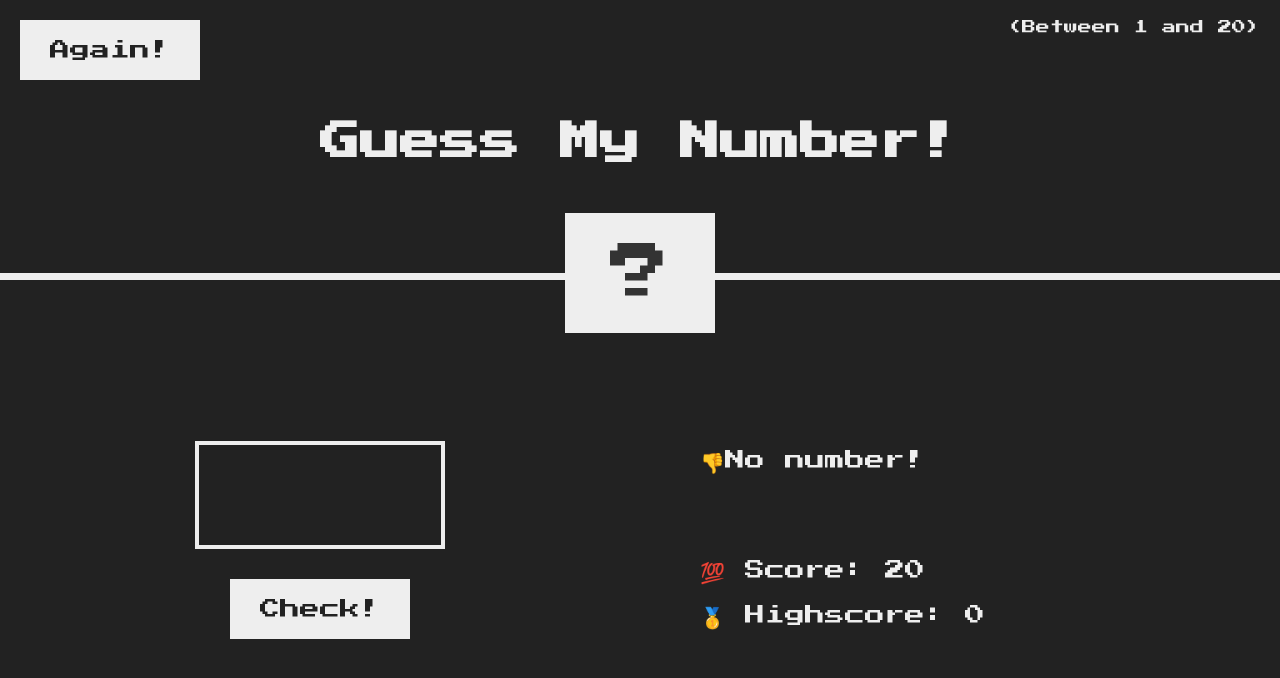
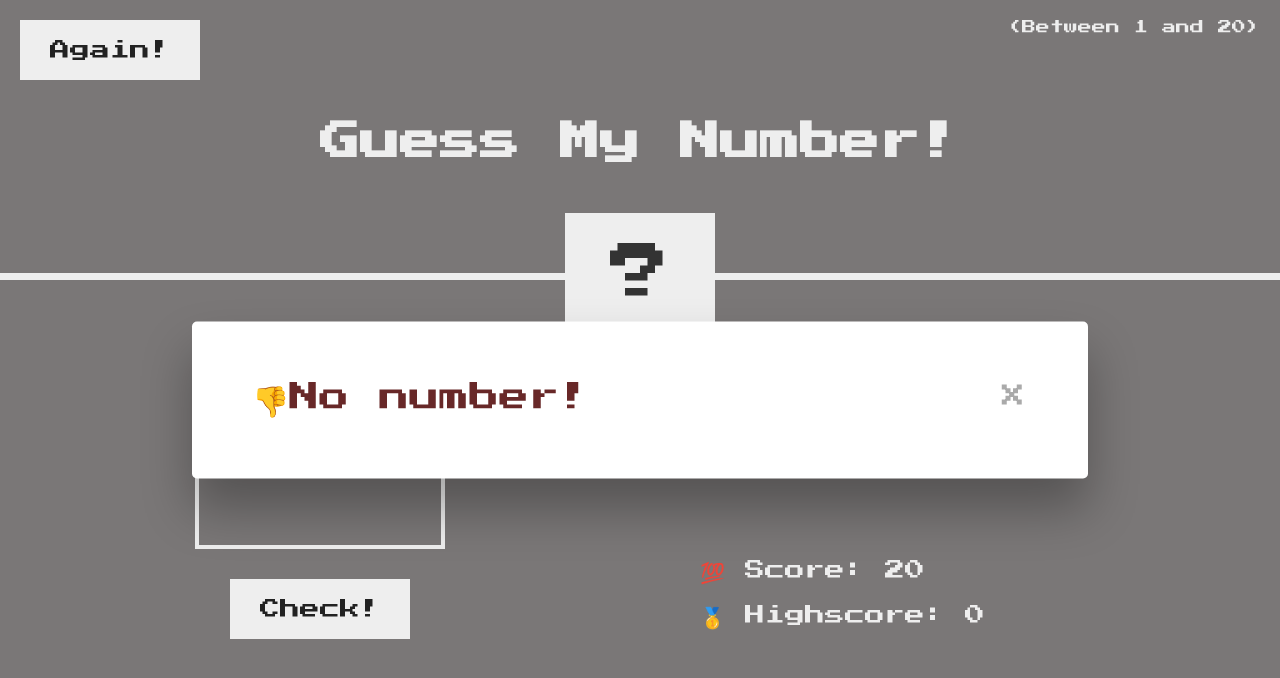
Before and after one commit to somayeh-yah/guess_the_number, a plain HTML site: page index.html in a window 1280 px wide. Both pictures are taken after a click on the button "Check!". Drawn offline with Linux system fonts and the light colour scheme.

Commit message:
add more code

```diff
--- a/index.html
+++ b/index.html
@@ -1,5 +1,6 @@
 <!DOCTYPE html>
 <html lang="en">
+
 <head>
   <meta charset="UTF-8" />
   <meta name="viewport" content="width=device-width, initial-scale=1.0" />
@@ -7,6 +8,7 @@
   <link rel="stylesheet" href="style.css" />
   <title>Guess My Number!</title>
 </head>
+
 <body>
   <header>
     <h1>Guess My Number!</h1>
@@ -19,6 +21,14 @@
       <input type="number" class="guess" />
       <button class="btn check">Check!</button>
     </section>
+
+    <section class="modal hidden">
+      <div class="modal-content">
+        <span class="close-modal">&times;</span>
+        <p class="modal-message"></p>
+      </div>
+    </section>
+
     <section class="right">
       <p class="message">Start guessing...</p>
       <p class="label-score">💯 Score: <span class="score">20</span></p>
@@ -29,4 +39,5 @@
   </main>
   <script src="index.js"></script>
 </body>
+
 </html>
--- a/index.js
+++ b/index.js
@@ -1,50 +1,54 @@
-'use strict';
+"use strict";
 let score = 20;
 let highScore = 0;
 let secretNumber = Math.trunc(Math.random() * 20) + 1;
+const modal = document.querySelector(".modal");
+const closeModalBtn = document.querySelector(".close-modal");
 
-const displayMessage = function(message){
-  document.querySelector('.message').textContent = message;
-}
+const displayModal = function (message) {
+  document.querySelector(".modal-message").textContent = message;
+  modal.classList.remove("hidden");
+};
 
-document.querySelector('.check').addEventListener('click', function () {
-  const guess = Number(document.querySelector('.guess').value);
+const closeModal = function () {
+  modal.classList.add("hidden");
+};
+
+closeModalBtn.addEventListener("click", closeModal);
+
+document.querySelector(".check").addEventListener("click", function () {
+  const guess = Number(document.querySelector(".guess").value);
   if (!guess) {
+    displayModal("👎No number!");
+  } else if (guess === secretNumber) {
+    displayModal("🎉Correct number!");
 
-    displayMessage("👎No number!")
-
-  } else if (guess === secretNumber) {
-   displayMessage("🎉Correct number!")
-
-    document.querySelector('body').style.backgroundColor = '#60b347';
-    document.querySelector('.number').style.width = '30rem';
-    document.querySelector('.score').textContent = score;
+    document.querySelector("body").style.backgroundColor = "#60b347";
+    document.querySelector(".number").style.width = "30rem";
+    document.querySelector(".score").textContent = score;
     score++;
-    document.querySelector('.number').textContent = secretNumber;
+    document.querySelector(".number").textContent = secretNumber;
 
     if (score > highScore) {
       highScore = score;
-      document.querySelector('.highscore').textContent = highScore;
+      document.querySelector(".highscore").textContent = highScore;
     }
-
-  } else if (guess !== secretNumber) {
-    displayMessage(guess > secretNumber ? ' 📈To high' : ' 📉To low');
+  }  else if (guess !== secretNumber || guess === 0) {
+    displayModal(guess > secretNumber ? " 📈To high" : " 📉To low");
     score--;
-    document.querySelector('.score').textContent = score;
+    document.querySelector(".score").textContent = score;
   } else {
-   displayMessage("You lost the game 😧");
-    document.querySelector('.score').textContent = 0;
+    displayModal("You lost the game 😧");
+    document.querySelector(".score").textContent = 0;
   }
 });
 
-
-document.querySelector('.again').addEventListener('click', function () {
+document.querySelector(".again").addEventListener("click", function () {
   secretNumber = Math.trunc(Math.random() * 20) + 1;
   let score = 20;
-  document.querySelector('.guess').value = ' ';
-  displayMessage("Start guessing...");
-  document.querySelector('body').style.backgroundColor = '#222';
-  document.querySelector('.number').textContent = '?';
-  document.querySelector('.number').style.width = '15rem';
-  document.querySelector('.score').textContent = score;
+  document.querySelector(".guess").value = " ";
+  document.querySelector("body").style.backgroundColor = "#7a7777";
+  document.querySelector(".number").textContent = "?";
+  document.querySelector(".number").style.width = "15rem";
+  document.querySelector(".score").textContent = score;
 });
--- a/style.css
+++ b/style.css
@@ -14,11 +14,10 @@ html {
 body {
   font-family: 'Press Start 2P', sans-serif;
   color: #eee;
-  background-color: #222;
+  background-color: #7a7777;
   /* background-color: #60b347; */
 }
 
-/* LAYOUT */
 header {
   position: relative;
   height: 35vh;
@@ -31,6 +30,40 @@ main {
   display: flex;
   align-items: center;
   justify-content: space-around;
+}
+
+/* MODAL (background) */
+
+.hidden {
+  display: none;
+}
+
+.modal {
+  position: absolute;
+  top: 50%;
+  left: 50%;
+  transform: translate(-50%, -50%);
+  width: 70%;
+
+  background-color: white;
+  padding: 6rem;
+  border-radius: 5px;
+  box-shadow: 0 3rem 5rem rgba(0, 0, 0, 0.3);
+  z-index: 10;
+}
+
+.close-modal {
+  color: #aaa;
+  float: right;
+  font-size: 30px;
+  font-weight: bold;
+}
+
+.close-modal:hover,
+.close-modal:focus {
+  color: black;
+  text-decoration: none;
+  cursor: pointer;
 }
 
 .left {
@@ -112,6 +145,12 @@ h1 {
 .message {
   margin-bottom: 8rem;
   height: 3rem;
+
+}
+
+.modal-message {
+  font-size: 3rem;
+  color: #682828;
 }
 
 .label-score {
```
Lines whose indentation alone changed are shown as unchanged.
